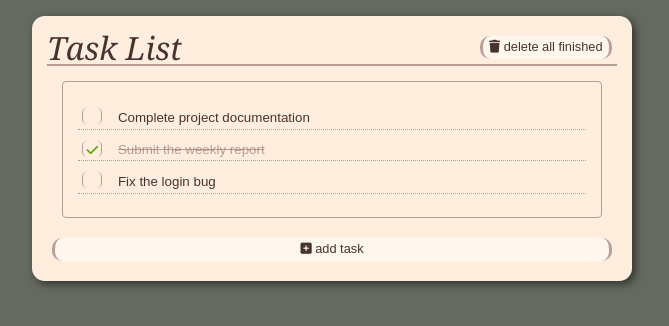
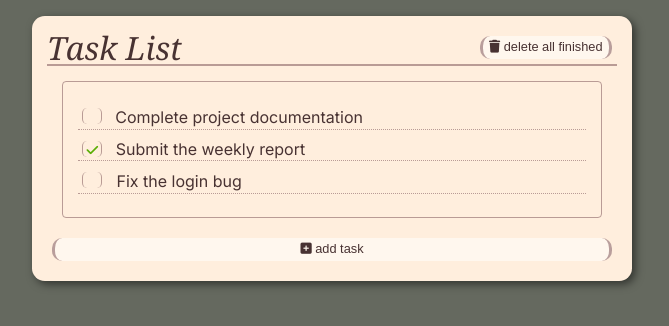
Before and after one commit to fabiodbf/monorepo-crud-mongo, a React (Create React App) app in the folder WebApp/tasks/: page / in a window 1280 px wide. Shown: the top 326 px of the page, without its empty margins (308-977 px from the left). Built offline with nearby package versions, Linux system fonts and the light colour scheme.

Commit message:
WIP Changing list elements to be a div

```diff
--- a/WebApp/tasks/src/components/textbox/textbox.jsx
+++ b/WebApp/tasks/src/components/textbox/textbox.jsx
@@ -20,14 +20,15 @@ function Textbox({ item, handleTextChange }) {
   };
 
   return (
-    <input
-      type="text"
-      id={`txt-${item.id}`}
-      value={value}
-      onChange={handleChange}
-      readOnly={item.completed}
-      className={`${styles.textbox} ${item.completed ? styles.completed : ""}`}
-    />
+    <div contentEditable="true">{value}</div>
+    // <input
+    //   type="text"
+    //   id={`txt-${item.id}`}
+    //   value={value}
+    //   onChange={handleChange}
+    //   readOnly={item.completed}
+    //   className={`${styles.textbox} ${item.completed ? styles.completed : ""}`}
+    // />
   );
 }
 
```
Also changed, not shown: 1 other file (tests, documents, lock files or other folders).
